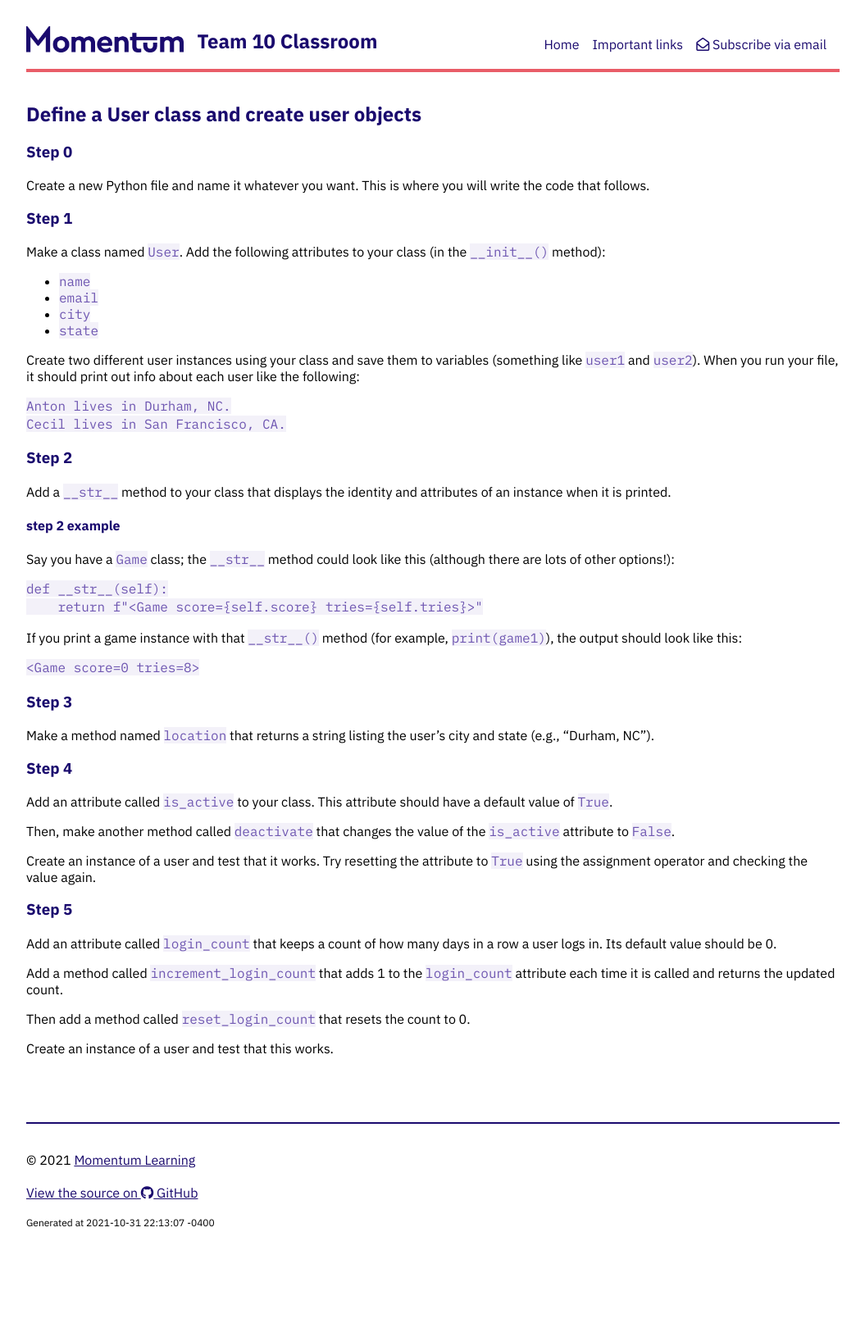
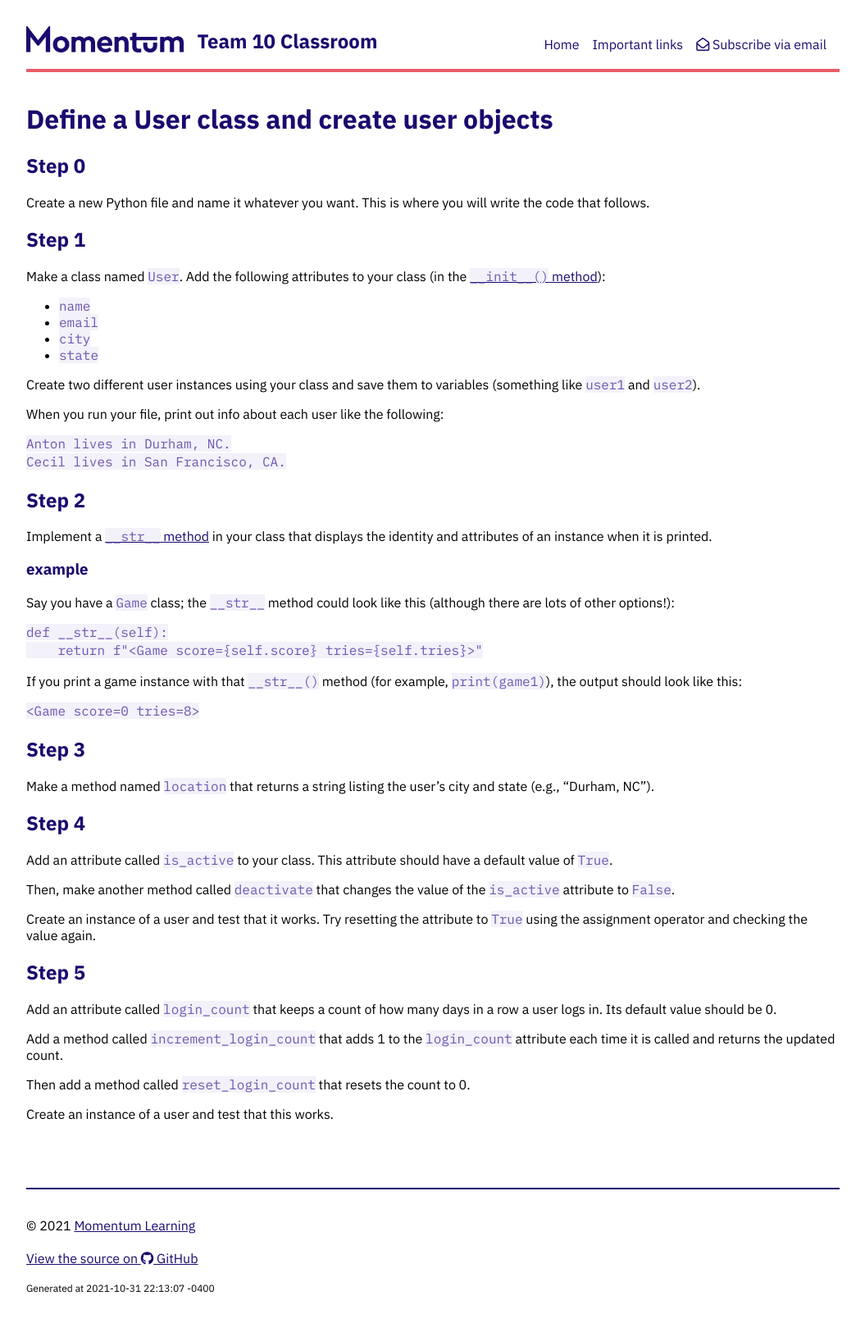
Before and after one commit to Momentum-Team-10/momentum-team-10.github.io, a Jekyll site: the page built from code_exercises/py-oo.md, in a window 1280 px wide. Shown: the whole page at 82% size, without its empty margins (112-1167 px from the left). Built offline with Jekyll 4.4.1, drawn with Linux system fonts in a browser that asks for light colours; nearby versions of some CDN libraries; before the commit the page ends 1545 px from its top, so only the background shows below that.

Commit message:
Update oo code exercise

````diff
--- a/code_exercises/py-oo.md
+++ b/code_exercises/py-oo.md
@@ -3,33 +3,35 @@ title: Python Code Break 5
 layout: default
 ---
 
-## Define a User class and create user objects
+# Define a User class and create user objects
 
-### Step 0
+## Step 0
 
 Create a new Python file and name it whatever you want. This is where you will write the code that follows.
 
-### Step 1
+## Step 1
 
-Make a class named `User`. Add the following attributes to your class (in the `__init__()` method):
+Make a class named `User`. Add the following attributes to your class (in the [`__init__()` method](https://docs.python.org/3/reference/datamodel.html#object.__init__)):
 
 - `name`
 - `email`
 - `city`
 - `state`
 
-Create two different user instances using your class and save them to variables (something like `user1` and `user2`). When you run your file, it should print out info about each user like the following:
+Create two different user instances using your class and save them to variables (something like `user1` and `user2`).
+
+When you run your file, print out info about each user like the following:
 
 ```
 Anton lives in Durham, NC.
 Cecil lives in San Francisco, CA.
 ```
 
-### Step 2
+## Step 2
 
-Add a `__str__` method to your class that displays the identity and attributes of an instance when it is printed.
+Implement a [`__str__` method](https://docs.python.org/3/reference/datamodel.html#object.__str__) in your class that displays the identity and attributes of an instance when it is printed.
 
-#### step 2 example
+### example
 
 Say you have a `Game` class; the `__str__` method could look like this (although there are lots of other options!):
 
@@ -44,11 +46,11 @@ If you print a game instance with that `__str__()` method (for example, `print(g
 <Game score=0 tries=8>
 ```
 
-### Step 3
+## Step 3
 
 Make a method named `location` that returns a string listing the user's city and state (e.g., "Durham, NC").
 
-### Step 4
+## Step 4
 
 Add an attribute called `is_active` to your class. This attribute should have a default value of `True`.
 
@@ -56,7 +58,7 @@ Then, make another method called `deactivate` that changes the value of the `is_
 
 Create an instance of a user and test that it works. Try resetting the attribute to `True` using the assignment operator and checking the value again.
 
-### Step 5
+## Step 5
 
 Add an attribute called `login_count` that keeps a count of how many days in a row a user logs in. Its default value should be 0.
 
````
